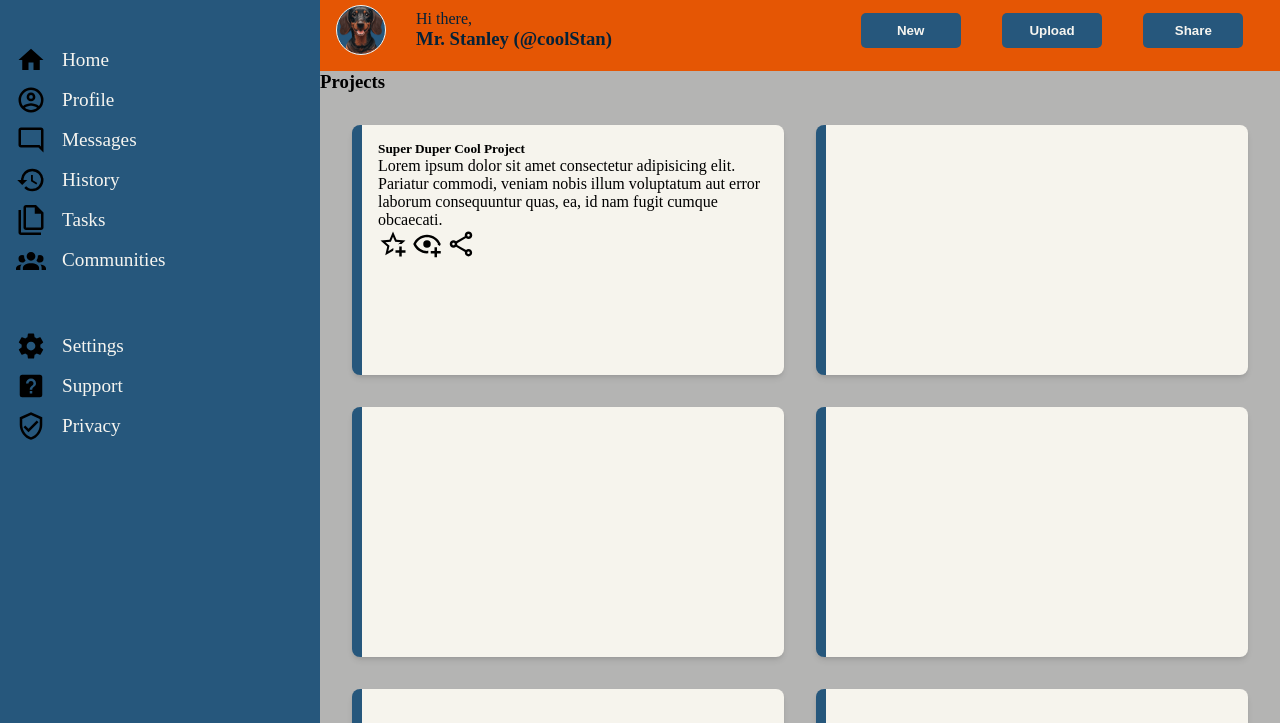
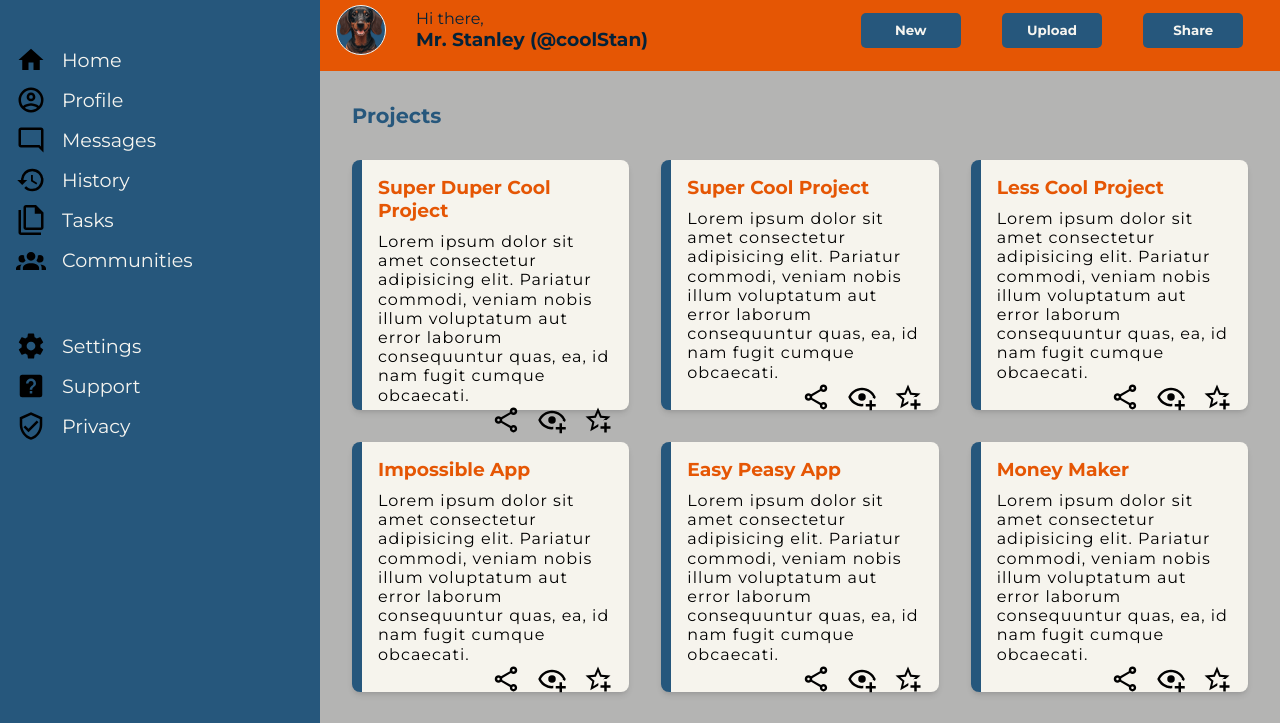
Before and after one commit to OlgaMinaievaWebDev/Admin-Dashboard, a plain HTML site: page index.html in a window 1280 px wide. Shown: the part 77-800 px from the top of the page. Drawn offline with Linux system fonts and the light colour scheme.

Commit message:
cards style added

```diff
--- a/index.html
+++ b/index.html
@@ -111,10 +111,10 @@
       </div>
       <div class="main-content">
         <div class="projects">
-          <h3>Projects</h3>
+          <h2>Projects</h2>
           <div class="cards">
             <div class="card">
-              <h5>Super Duper Cool Project</h5>
+              <h3>Super Duper Cool Project</h3>
               <p>
                 Lorem ipsum dolor sit amet consectetur adipisicing elit.
                 Pariatur commodi, veniam nobis illum voluptatum aut error
@@ -122,15 +122,75 @@
               </p>
               <div class="actions">
                 <img src="./resources/icons/star-plus.svg" alt="star-icon" />
-                <img src="./resources/icons/eye-plus.svg" alt="eye-icon">
-                <img src="./resources/icons/share.svg" alt="share-icon">
+                <img src="./resources/icons/eye-plus.svg" alt="eye-icon" />
+                <img src="./resources/icons/share.svg" alt="share-icon" />
               </div>
             </div>
-            <div class="card"></div>
-            <div class="card"></div>
-            <div class="card"></div>
-            <div class="card"></div>
-            <div class="card"></div>
+            <div class="card">
+              <h3>Super Cool Project</h3>
+              <p>
+                Lorem ipsum dolor sit amet consectetur adipisicing elit.
+                Pariatur commodi, veniam nobis illum voluptatum aut error
+                laborum consequuntur quas, ea, id nam fugit cumque obcaecati.
+              </p>
+              <div class="actions">
+                <img src="./resources/icons/star-plus.svg" alt="star-icon" />
+                <img src="./resources/icons/eye-plus.svg" alt="eye-icon" />
+                <img src="./resources/icons/share.svg" alt="share-icon" />
+              </div>
+            </div>
+            <div class="card">
+              <h3>Less Cool Project</h3>
+              <p>
+                Lorem ipsum dolor sit amet consectetur adipisicing elit.
+                Pariatur commodi, veniam nobis illum voluptatum aut error
+                laborum consequuntur quas, ea, id nam fugit cumque obcaecati.
+              </p>
+              <div class="actions">
+                <img src="./resources/icons/star-plus.svg" alt="star-icon" />
+                <img src="./resources/icons/eye-plus.svg" alt="eye-icon" />
+                <img src="./resources/icons/share.svg" alt="share-icon" />
+              </div>
+            </div>
+            <div class="card">
+              <h3>Impossible App</h3>
+              <p>
+                Lorem ipsum dolor sit amet consectetur adipisicing elit.
+                Pariatur commodi, veniam nobis illum voluptatum aut error
+                laborum consequuntur quas, ea, id nam fugit cumque obcaecati.
+              </p>
+              <div class="actions">
+                <img src="./resources/icons/star-plus.svg" alt="star-icon" />
+                <img src="./resources/icons/eye-plus.svg" alt="eye-icon" />
+                <img src="./resources/icons/share.svg" alt="share-icon" />
+              </div>
+            </div>
+            <div class="card">
+              <h3>Easy Peasy App</h3>
+              <p>
+                Lorem ipsum dolor sit amet consectetur adipisicing elit.
+                Pariatur commodi, veniam nobis illum voluptatum aut error
+                laborum consequuntur quas, ea, id nam fugit cumque obcaecati.
+              </p>
+              <div class="actions">
+                <img src="./resources/icons/star-plus.svg" alt="star-icon" />
+                <img src="./resources/icons/eye-plus.svg" alt="eye-icon" />
+                <img src="./resources/icons/share.svg" alt="share-icon" />
+              </div>
+            </div>
+            <div class="card">
+              <h3>Money Maker</h3>
+              <p>
+                Lorem ipsum dolor sit amet consectetur adipisicing elit.
+                Pariatur commodi, veniam nobis illum voluptatum aut error
+                laborum consequuntur quas, ea, id nam fugit cumque obcaecati.
+              </p>
+              <div class="actions">
+                <img src="./resources/icons/star-plus.svg" alt="star-icon" />
+                <img src="./resources/icons/eye-plus.svg" alt="eye-icon" />
+                <img src="./resources/icons/share.svg" alt="share-icon" />
+              </div>
+            </div>
           </div>
         </div>
         <div class="announcements"></div>
--- a/style.css
+++ b/style.css
@@ -1,7 +1,10 @@
+@import url("https://fonts.googleapis.com/css2?family=Montserrat:wght@300;400;500;600;700&display=swap");
+
 * {
   margin: 0;
   padding: 0;
   box-sizing: border-box;
+  font-family: "Montserrat", sans-serif;
 }
 
 .dashboard {
@@ -149,8 +152,8 @@ input {
   grid-template-rows: min-content 1fr;
   gap: 2fr;
   grid-template-areas:
-  'project announcement'
-  'project trending';
+    "project announcement"
+    "project trending";
   overflow: auto;
 }
 
@@ -158,12 +161,19 @@ input {
   grid-area: project;
 }
 
+.projects h2 {
+  font-size: 1.3rem;
+  margin-top: 2rem;
+  margin-left: 2rem;
+  color: #26577c;
+}
+
 .cards {
-display: grid;
-grid-template-columns: repeat(auto-fit, minmax(300px,1fr));
-grid-auto-rows: 250px;
-gap: 2rem;
-padding: 2rem;
+  display: grid;
+  grid-template-columns: repeat(auto-fit, minmax(250px, 1fr));
+  grid-auto-rows: 250px;
+  gap: 2rem;
+  padding: 2rem;
 }
 
 .card {
@@ -176,6 +186,23 @@ padding: 2rem;
   box-shadow: 0 4px 6px -1px rgb(0 0 0 / 0.1), 0 2px 4px -2px rgb(0 0 0 / 0.1);
 }
 
+.card h3 {
+  color: #e55604;
+}
+
+.card p {
+  line-height: 1.2;
+  letter-spacing: 1px;
+  margin-top: 10px;
+}
+
+.actions {
+  display: flex;
+  flex-direction: row-reverse;
+  gap: 1rem;
+  margin-top: auto;
+}
+
 .actions img {
   max-width: 30px;
 }
```
